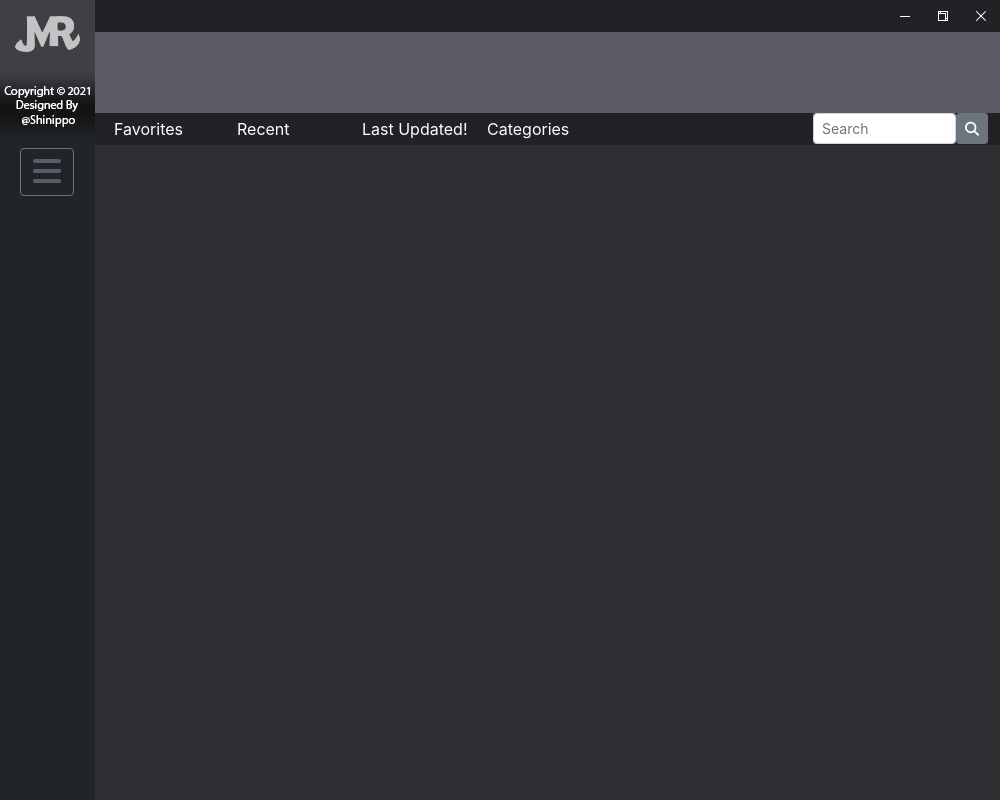
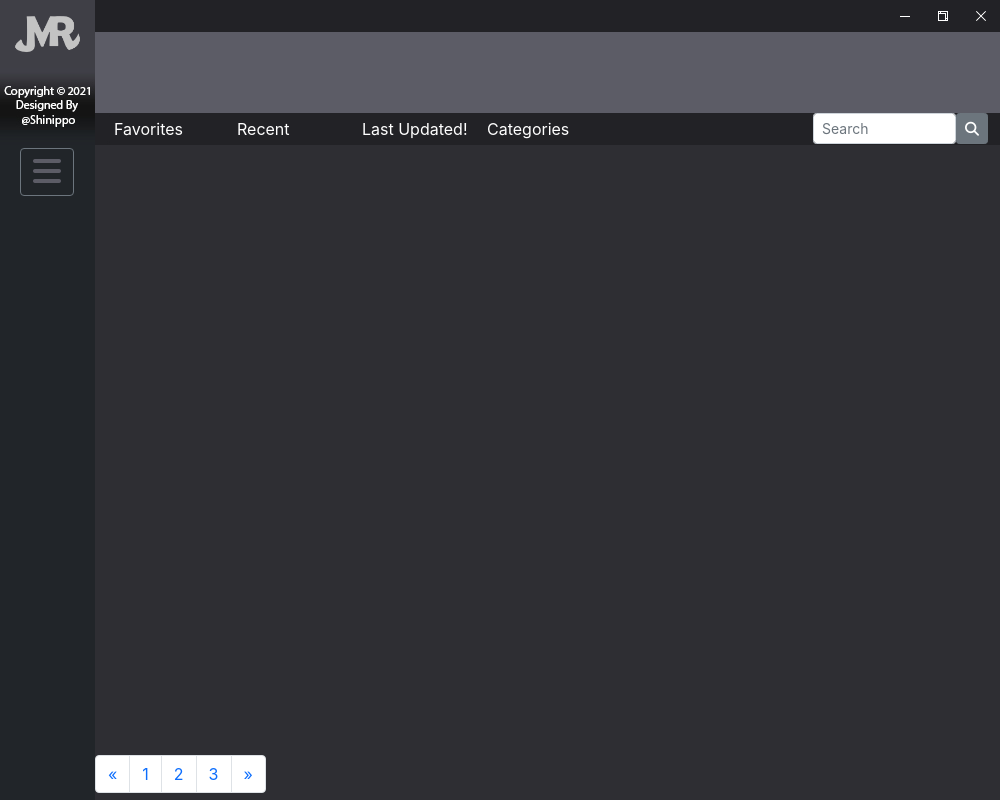
Before and after one commit to AkifKILIC/mangaReader-electron, an Electron app: page src/index.html in a window 1000 px wide. Drawn offline with nearby package versions, Linux system fonts and the light colour scheme; no server answers.

Commit message:
Minor Change and Reminder of Pagination

```diff
--- a/src/index.html
+++ b/src/index.html
@@ -122,10 +122,29 @@
         </div>
         </div>
         <div class="col bg4 nomar" style="max-height: 100%;max-width: 100%;">
-          <div class="row nomar" id="scrollbarRow" style="height: 100%;width: 100%;overflow: scroll;">
-          <div class="row" id="content" style="width: fit-content;height: fit-content;margin-right: auto;margin-left: auto;display: flex;justify-content: center;">
+          <div class="row nomar" id="scrollbarRow" style="height: calc(100% - 45px);width: 100%;overflow: scroll;">
+            <div class="row" id="content" style="width: fit-content;height: fit-content;margin-right: auto;margin-left: auto;display: flex;justify-content: center;">
 
+            </div>
           </div>
+        <div class="row w-100" style="height: 45px;justify-content: center;">
+          <ul class="pagination">  <!-- Look For Javascript Pagining -->
+            <li class="page-item">
+              <a class="page-link" href="#" aria-label="Previous">
+                <span aria-hidden="true">&laquo;</span>
+                <span class="sr-only">Previous</span>
+              </a>
+            </li>
+            <li class="page-item"><a class="page-link" href="#">1</a></li>
+            <li class="page-item"><a class="page-link" href="#">2</a></li>
+            <li class="page-item"><a class="page-link" href="#">3</a></li>
+            <li class="page-item">
+              <a class="page-link" href="#" aria-label="Next">
+                <span aria-hidden="true">&raquo;</span>
+                <span class="sr-only">Next</span>
+              </a>
+            </li>
+          </ul>
         </div>
         </div>
         </div>
```
